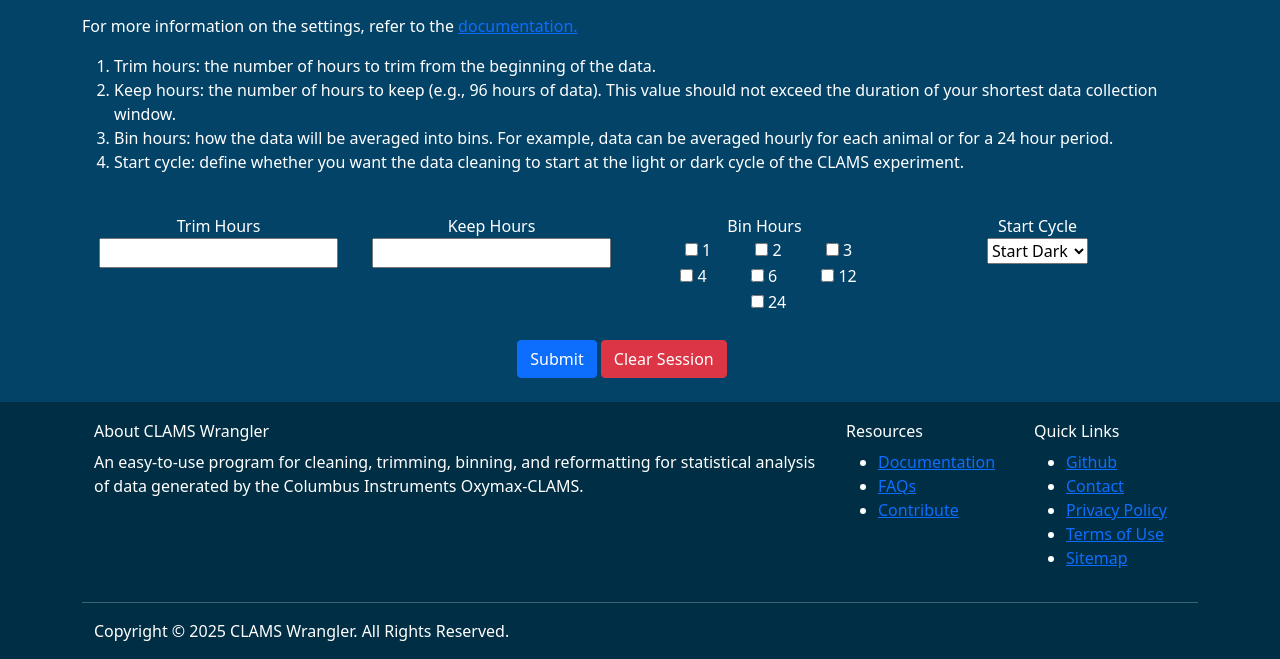
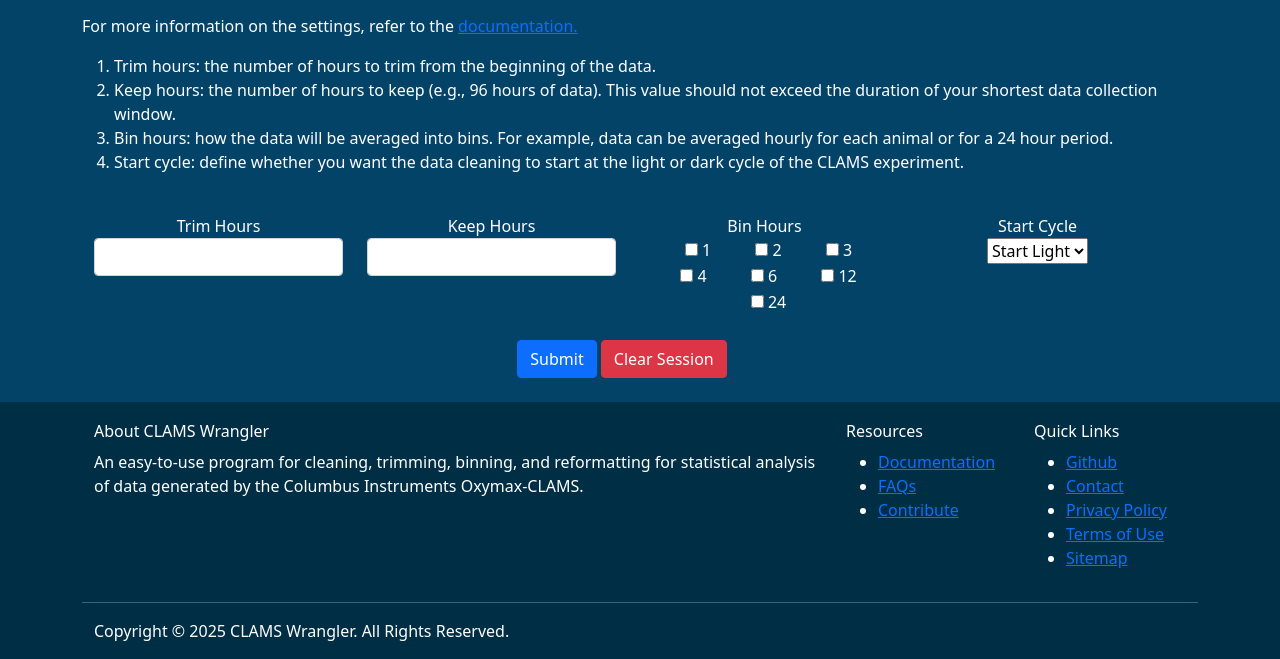
Before and after one commit to PistilliLab/CLAMSwrangler-web, a Django app: page / in a window 1280 px wide. Shown: the part 1010-1669 px from the top of the page. Run offline with Django 5.2, Linux system fonts and the light colour scheme; parts of the project's set-up code (start-up, migrations or seed data) failed here and were passed over; some libraries are stand-ins or nearby versions.

Commit message:
Fixed formatting on trim hours input box.

```diff
--- a/templates/home.html
+++ b/templates/home.html
@@ -4,6 +4,17 @@
 {% extends 'base.html' %}
 
 {% block content %}
+
+<style>
+    .section {
+        border: 1px solid #ddd; /* Light gray border */
+        border-radius: 5px;     /* Slightly rounded corners */
+        padding: 20px;          /* Space inside the border */
+        margin-bottom: 20px;    /* Space between sections */
+        background-color: #f8f9fa; /* Light background color */
+    }
+</style>
+
 
     <div class="container-md my-2">
         <div class="row justify-content-center">
--- a/wrangler/forms.py
+++ b/wrangler/forms.py
@@ -6,15 +6,15 @@ class UserInputForm(forms.Form):
     Main input form for the user to provide the .csv files and the parameters for processing the data.
     """
 
-    trim_hours = forms.IntegerField(label='Trim Hours')
-    keep_hours = forms.IntegerField(label='Keep Hours')
+    trim_hours = forms.IntegerField(label='Trim Hours', widget=forms.NumberInput(attrs={'class': 'form-control'}))
+    keep_hours = forms.IntegerField(label='Keep Hours', widget=forms.NumberInput(attrs={'class': 'form-control'}))
     bin_hours = forms.MultipleChoiceField(
         label='Bin Hours',
         choices=[(1, '1'), (2, '2'), (3, '3'), (4, '4'), (6, '6'), (12, '12'), (24, '24')],
-        widget=forms.CheckboxSelectMultiple
+        widget=forms.CheckboxSelectMultiple()
     )
     # bin_hours = forms.IntegerField(label='Bin Hours')
     start_cycle = forms.ChoiceField(
         label='Start Cycle',
-        choices=[('Start Dark', 'Start Dark'), ('Start Light', 'Start Light')]
+        choices=[('Start Light', 'Start Light'), ('Start Dark', 'Start Dark')]
     )
```
